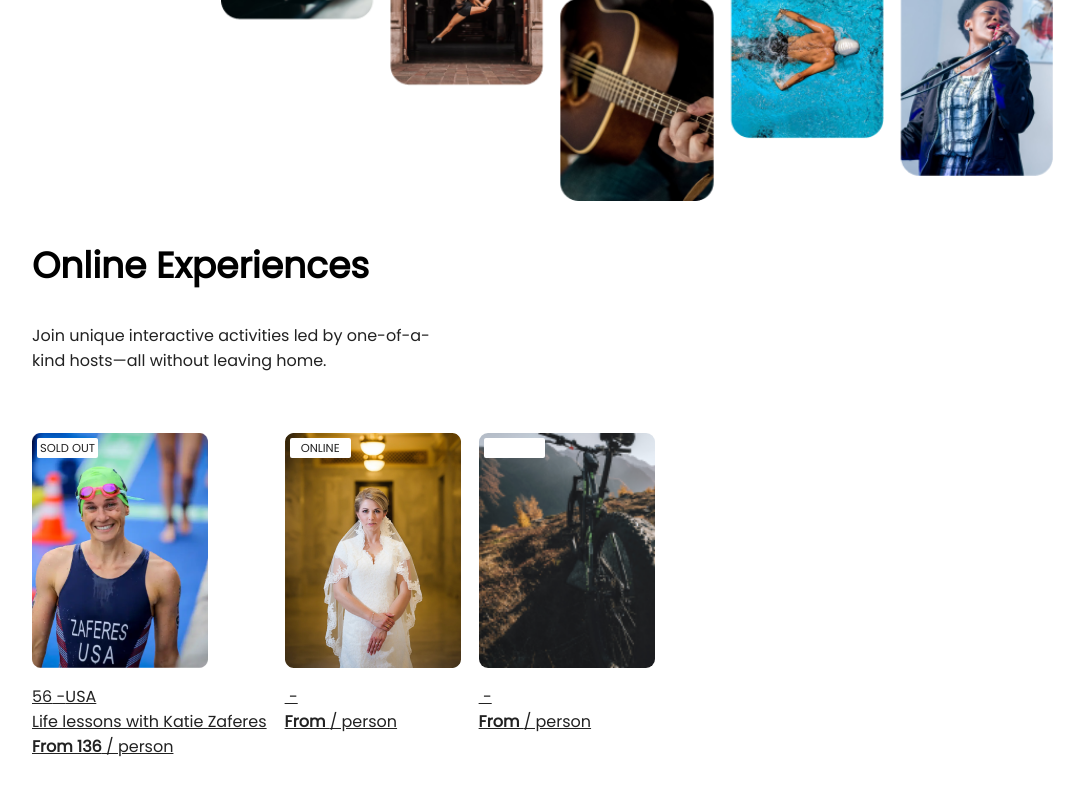
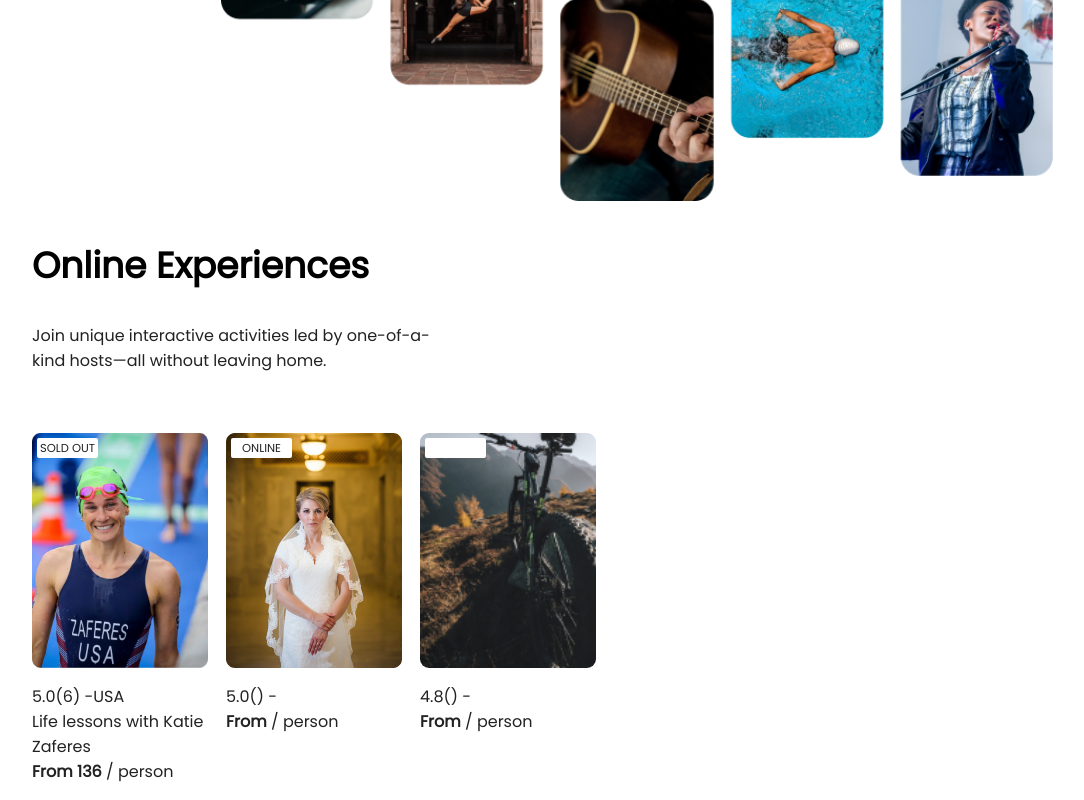
Before and after one commit to newlomar/airbnb-experience-page, a React (Vite) app: page / in a window 1280 px wide. Shown: the part 396-1196 px from the top of the page, without its empty margins (3-1087 px from the left). Before the commit the page ends 1171 px from the top, so only its background shows below. Built offline with nearby package versions, Linux system fonts and the light colour scheme.

Commit message:
some cards style + removing text decoration for each card link

```diff
--- a/src/App.css
+++ b/src/App.css
@@ -31,6 +31,7 @@
   display: flex;
   gap: 18px;
   margin-top: 60px;
+  overflow-x: hidden;
 }
 
 .h1 {
@@ -40,6 +41,7 @@
 
 .link_card {
   color: #222222;
+  text-decoration: none;
 }
 
 .link_card:visited {
@@ -85,6 +87,7 @@
 }
 
 .card__information {
+  max-width: 176px;
   list-style-type: none;
   padding: 0px;
 }
--- a/src/Card/Card.jsx
+++ b/src/Card/Card.jsx
@@ -8,7 +8,7 @@ export default function Card({
   price,
 }) {
   return (
-    <a href='#' class='link_card'>
+    <a href='#' className='link_card'>
       <section className='card'>
         <div className={'card__image card__image__' + imageName}>
           <div className='card__status'>{status}</div>
@@ -17,8 +17,7 @@ export default function Card({
           <ul className='card__information'>
             <li className='card__rate'>
               <img src='' alt='' />
-              {rate}
-              {reviewCount} -{location}
+              {Number(rate).toFixed(1)}({reviewCount}) -{location}
             </li>
             <li className='card__summary'>{summary}</li>
             <li className='card__price'>
--- a/src/Main/Main.jsx
+++ b/src/Main/Main.jsx
@@ -20,8 +20,8 @@ export default function Main() {
           summary='Life lessons with Katie Zaferes'
           price='136'
         />
-        <Card imageName={'bride'} status={'online'} />
-        <Card imageName={'bike'} />
+        <Card imageName={'bride'} status={'online'} rate={5.0} />
+        <Card imageName={'bike'} status={''} rate={4.8} />
       </section>
     </main>
   );
```
